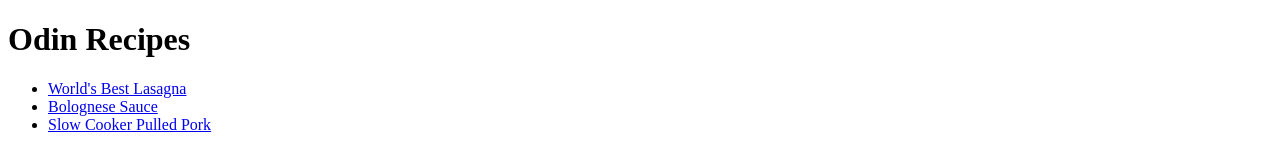
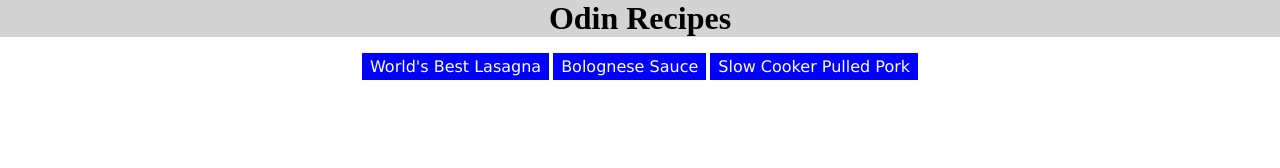
Before and after one commit to Lucas-Faleiro/odin-recipes, a plain HTML site: page index.html in a window 1280 px wide. Drawn offline with Linux system fonts and the light colour scheme.

Commit message:
Add style to main page

```diff
--- a/index.html
+++ b/index.html
@@ -4,10 +4,11 @@
     <meta charset="UTF-8" />
     <meta name="viewport" content="width=device-width, initial-scale=1.0" />
     <title>Odin Recipes</title>
+    <link rel="stylesheet" href="./style.css" />
   </head>
   <body>
-    <h1>Odin Recipes</h1>
-    <ul>
+    <h1 id="main-title">Odin Recipes</h1>
+    <ul id="recipes-link">
       <li><a href="./recipes/lasagna.html">World's Best Lasagna</a></li>
       <li><a href="./recipes/bolognese.html">Bolognese Sauce</a></li>
       <li><a href="./recipes/pulled-pork.html">Slow Cooker Pulled Pork</a></li>
--- /dev/null
+++ b/style.css
@@ -0,0 +1,31 @@
+* {
+  margin: 0;
+  padding: 0;
+}
+
+#main-title {
+  background-color: lightgray;
+  text-align: center;
+  margin-bottom: 20px;
+}
+
+#recipes-link {
+  text-align: center;
+  list-style-type: none;
+}
+
+li,
+a {
+  color: white;
+  background-color: blue;
+  display: inline;
+  font-family: Verdana, Geneva, Tahoma, sans-serif;
+  text-decoration: none;
+  padding: 4px;
+}
+
+li:hover,
+a:hover {
+  background-color: lightblue;
+  color: black;
+}
```
